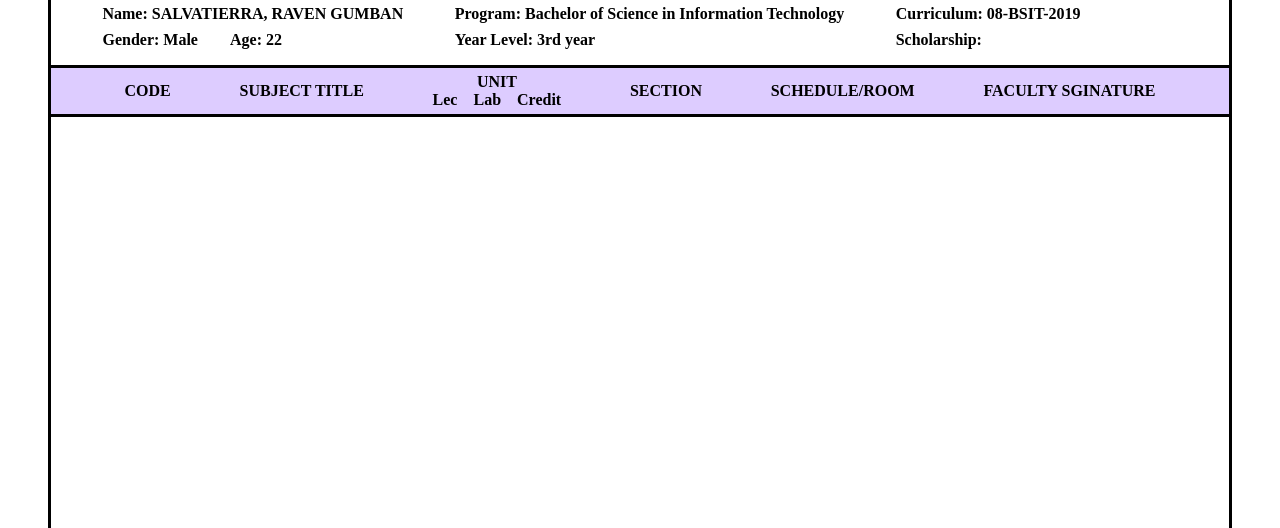
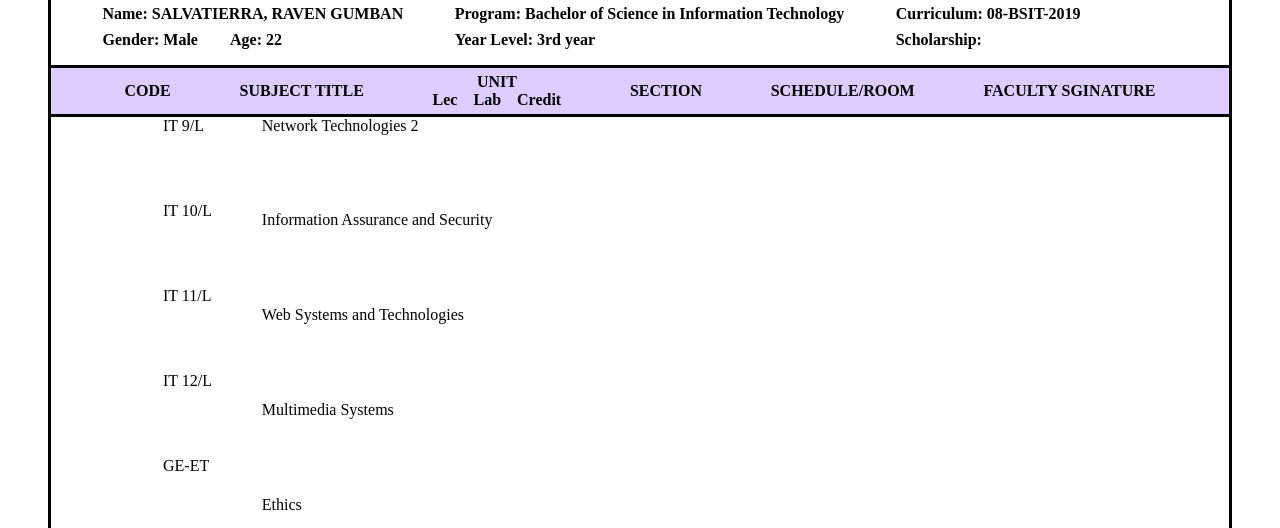
Before and after one commit to RavenGitt/CORassignmentUsingGithub, a plain HTML site: page index.html in a window 1280 px wide. Shown: the part 272-800 px from the top of the page. Drawn offline with Linux system fonts and the light colour scheme.

Commit message:
added subjects

```diff
--- a/index.html
+++ b/index.html
@@ -67,6 +67,28 @@
                 <div><h4>SCHEDULE/ROOM</h4></div>
                 <div><h4>FACULTY SGINATURE</h4></div>
             </div>
+            <div class="generalinfo2">
+                <div class="subjects">
+                    <div class="details">
+                      <p>IT 9/L</p>
+                      <p>IT 10/L</p>
+                      <p>IT 11/L</p>
+                      <p>IT 12/L</p>
+                      <p>GE-ET</p>
+                      <p>IT E3/L</p>
+                    </div>
+                    <div class="Sabjik">
+                      <p>Network Technologies 2</p>
+                      <p>Information Assurance and Security</p>
+                      <p>Web Systems and Technologies</p>
+                      <p>Multimedia Systems</p>
+                      <p>Ethics</p>
+                      <p>Elective 3</p>
+                    </div>
+                </div>
+
+
+            </div>
         </section>
 
     </main>
--- a/style.css
+++ b/style.css
@@ -76,3 +76,18 @@
     display: flex;
     gap: 1rem;
   }
+  .subjects {
+    margin-left: 7rem;
+    display: flex;
+    gap: 3rem;
+  }
+  .details{
+    display: flex;
+    flex-direction: column;
+    gap: 4.2rem;
+  }
+  .Sabjik{
+    display: flex;
+    flex-direction: column;
+    gap: 4.8rem;
+  }
```
